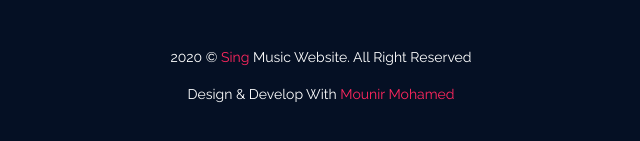
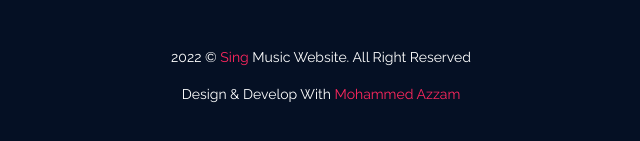
Before and after one commit to Mohammedazzam/27_RocK-ON, a plain HTML site: page index.html in a window 1280 px wide. Shown: the part 5941-6082 px from the top of the page, 319-959 px from the left. Drawn offline with Linux system fonts and the light colour scheme.

Commit message:
finish project

```diff
--- a/index.html
+++ b/index.html
@@ -734,8 +734,8 @@
                </div>
             </div>
             <div class="footer">
-                <p>2020 &copy; <span>sing</span> music website. all right reserved</p>
-                <p>design & develop with <span>mounir mohamed</span></p>
+                <p>2022 &copy; <span>sing</span> music website. all right reserved</p>
+                <p>design & develop with <span>Mohammed Azzam</span></p>
             </div>
         </div>
     </section>
```
